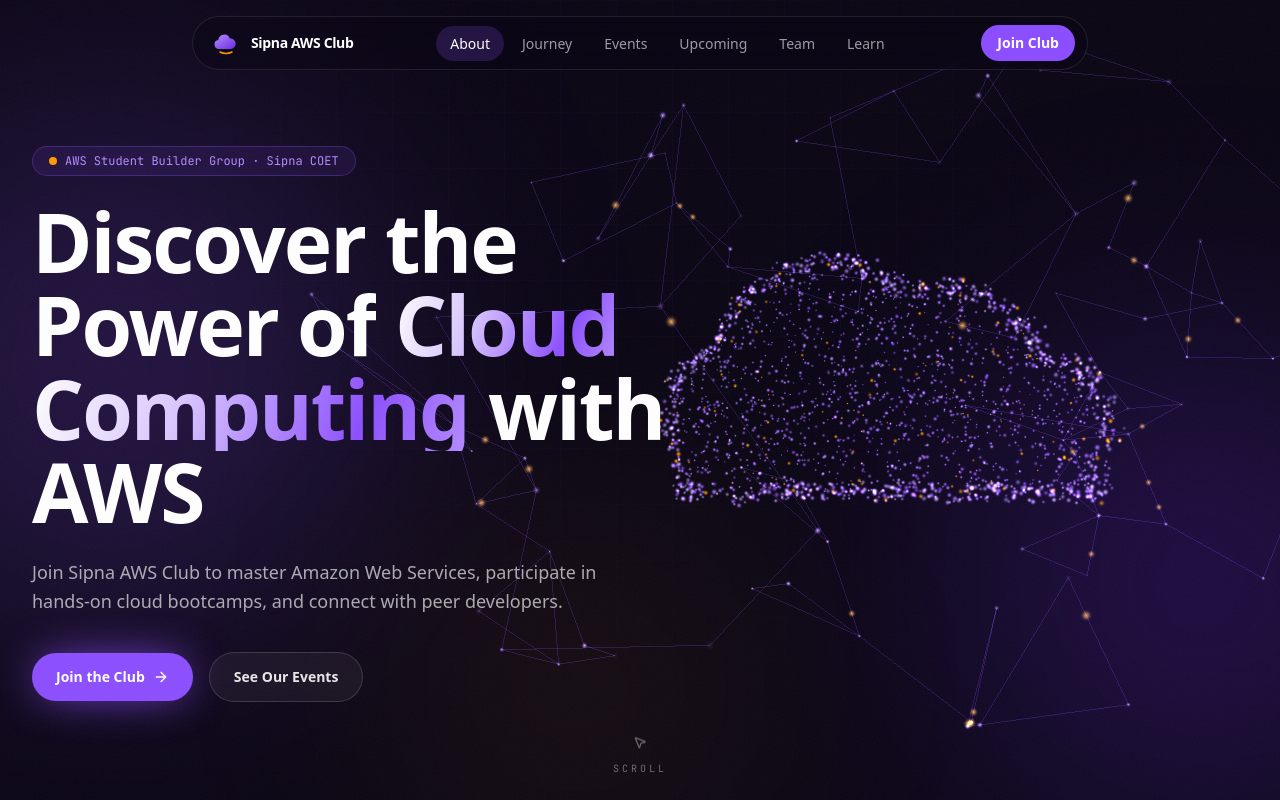
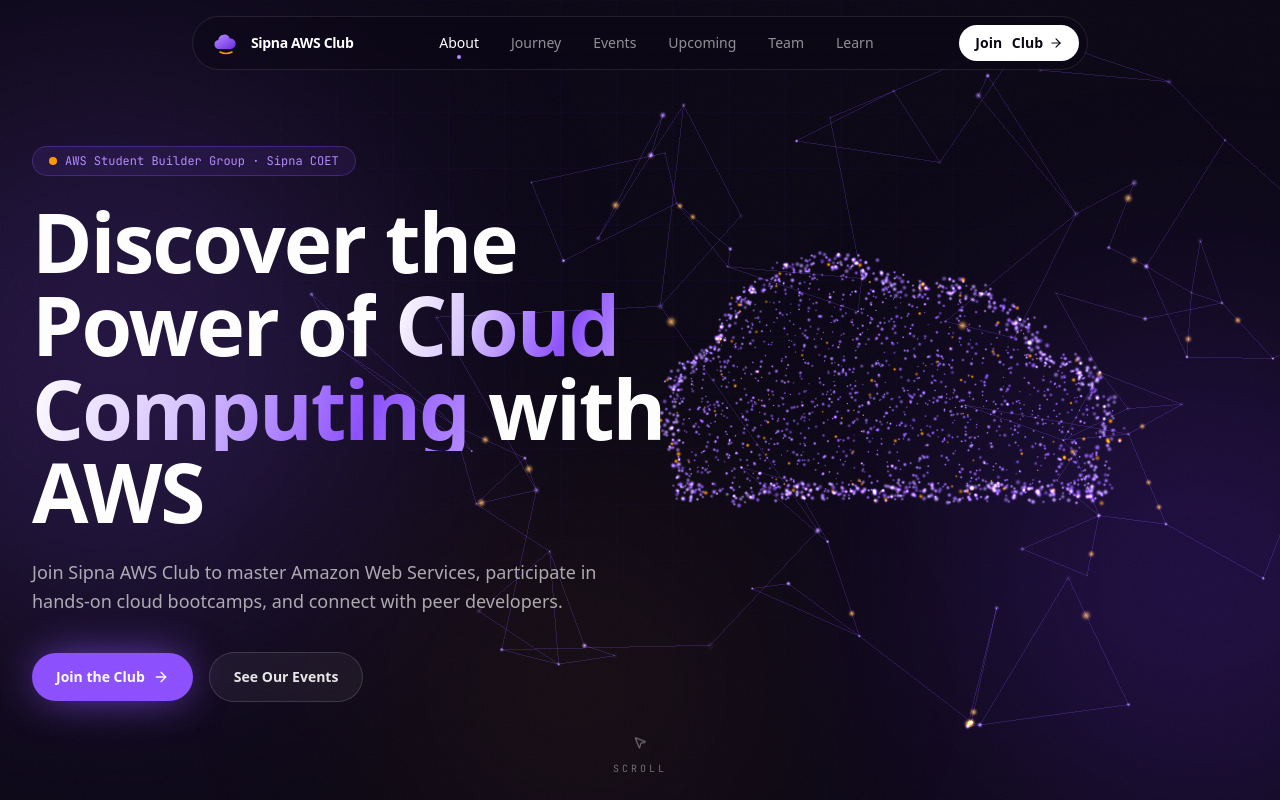
Before and after one commit to ashaydeshpande31/sipna-aws-club, a React (Vite) app: page / in a window 1280 px wide. Both pictures are taken after a click on the button "SKIP INTRO". Shown: the top 800 px of the page. Built offline with nearby package versions, Linux system fonts and the light colour scheme.

Commit message:
Update navbar: always-visible links and join button

```diff
--- a/src/components/Nav.jsx
+++ b/src/components/Nav.jsx
@@ -1,9 +1,11 @@
 import { useEffect, useRef, useState } from 'react'
-import { Menu, X } from 'lucide-react'
-import { gsap, ScrollTrigger, lockScroll, scrollToId, reducedMotion } from '../lib/scroll'
+import { ArrowRight } from 'lucide-react'
+import { gsap, ScrollTrigger, scrollToId, reducedMotion } from '../lib/scroll'
 import LogoMark from './ui/LogoMark'
 import { SITE } from '../data/site'
 
+// Same links on mobile and desktop (no hamburger menu).
+// Each one scrolls to the section with that id.
 const LINKS = [
   ['About', 'about'],
   ['Journey', 'journey'],
@@ -14,10 +16,10 @@ const LINKS = [
 ]
 
 export default function Nav({ ready }) {
-  const [open, setOpen] = useState(false)
   const [scrolled, setScrolled] = useState(false)
   const [active, setActive] = useState('')
   const root = useRef(null)
+  const list = useRef(null)
   const bar = useRef(null)
 
   // entrance + scroll progress bar
@@ -70,18 +72,15 @@ export default function Nav({ ready }) {
     return () => io.disconnect()
   }, [])
 
-  // only lock while the mobile menu is open (never on first mount, the loader owns the lock then)
+  // on phones the link row scrolls sideways: keep the active link in view
   useEffect(() => {
-    if (!open) return
-    lockScroll(true)
-    return () => lockScroll(false)
-  }, [open])
+    const el = list.current?.querySelector('[data-active="true"]')
+    if (el) el.scrollIntoView({ inline: 'center', block: 'nearest', behavior: 'smooth' })
+  }, [active])
 
   const go = (id) => (e) => {
     e.preventDefault()
-    setOpen(false)
-    // wait a tick so the menu can unlock scrolling first
-    setTimeout(() => scrollToId(id), 60)
+    scrollToId(id)
   }
 
   return (
@@ -93,80 +92,65 @@ export default function Nav({ ready }) {
         />
       </div>
 
-      <header ref={root} className="fixed inset-x-0 top-4 z-[65] flex justify-center px-4">
+      <header ref={root} className="fixed inset-x-0 top-3 z-[65] flex justify-center px-2.5 sm:top-4 sm:px-4">
         <nav
           aria-label="Main"
-          className={`flex w-full max-w-4xl items-center justify-between rounded-full border px-3 py-2 pl-4 transition-all duration-500 ${
+          className={`flex w-full max-w-4xl items-center justify-between gap-1 rounded-full border py-1.5 pl-2.5 pr-1.5 transition-all duration-500 sm:gap-3 sm:py-2 sm:pl-4 sm:pr-2 ${
             scrolled
               ? 'border-aws/30 bg-ink/80 shadow-[0_10px_40px_-10px_rgba(140,79,255,0.45)] backdrop-blur-xl'
               : 'border-white/10 bg-ink/40 backdrop-blur-md'
           }`}
         >
-          <a href="#home" onClick={go('home')} className="flex items-center gap-2.5" aria-label={`${SITE.name} home`}>
-            <LogoMark className="h-8 w-8" />
-            <span className="font-display text-sm font-semibold tracking-tight text-white">
+          {/* left: logo + name (name hides on very small phones) */}
+          <a
+            href="#home"
+            onClick={go('home')}
+            className="flex shrink-0 items-center gap-2.5"
+            aria-label={`${SITE.name} home`}
+          >
+            <LogoMark className="h-7 w-7 sm:h-8 sm:w-8" />
+            <span className="font-display hidden text-sm font-semibold tracking-tight text-white sm:inline">
               {SITE.name}
             </span>
           </a>
 
-          <ul className="hidden items-center gap-1 md:flex">
+          {/* centre: always visible, a dot marks the active section */}
+          <ul
+            ref={list}
+            className="flex min-w-0 flex-1 items-center justify-start overflow-x-auto [scrollbar-width:none] sm:justify-center sm:gap-1 [&::-webkit-scrollbar]:hidden"
+          >
             {LINKS.map(([label, id]) => (
               <li key={id}>
                 <a
                   href={`#${id}`}
                   onClick={go(id)}
-                  className={`rounded-full px-3.5 py-2 text-sm transition-colors ${
-                    active === id ? 'bg-aws/20 text-white' : 'text-white/60 hover:text-white'
+                  data-active={active === id}
+                  className={`relative block rounded-full px-2.5 py-2 text-[13px] transition-colors sm:px-3.5 sm:text-sm ${
+                    active === id ? 'text-white' : 'text-white/55 hover:text-white'
                   }`}
                 >
                   {label}
+                  <span
+                    className={`absolute bottom-0.5 left-1/2 h-1 w-1 -translate-x-1/2 rounded-full bg-aws-soft transition-all duration-300 ${
+                      active === id ? 'scale-100 opacity-100' : 'scale-0 opacity-0'
+                    }`}
+                  />
                 </a>
               </li>
             ))}
           </ul>
 
-          <div className="flex items-center gap-2">
-            <a
-              href="#join"
-              onClick={go('join')}
-              className="hidden rounded-full bg-aws px-4 py-2 text-sm font-semibold text-white transition-colors hover:bg-aws-soft hover:text-ink sm:inline-block"
-            >
-              Join Club
-            </a>
-            <button
-              type="button"
-              onClick={() => setOpen((v) => !v)}
-              aria-expanded={open}
-              aria-label={open ? 'Close menu' : 'Open menu'}
-              className="grid h-10 w-10 place-items-center rounded-full border border-white/10 bg-white/5 text-white md:hidden"
-            >
-              {open ? <X size={18} /> : <Menu size={18} />}
-            </button>
-          </div>
+          {/* right: white pill button */}
+          <a
+            href="#join"
+            onClick={go('join')}
+            className="group flex shrink-0 items-center gap-1 rounded-full bg-white px-3 py-2 text-xs font-semibold text-ink transition-colors hover:bg-aws-soft sm:gap-1.5 sm:px-4 sm:text-sm"
+          >
+            Join<span className="hidden sm:inline">&nbsp;Club</span>
+            <ArrowRight size={14} className="hidden transition-transform group-hover:translate-x-0.5 min-[400px]:block" />
+          </a>
         </nav>
       </header>
-
-      {/* mobile menu */}
-      <div
-        className={`fixed inset-0 z-[64] flex flex-col justify-center gap-2 bg-ink/95 px-8 backdrop-blur-2xl transition-all duration-500 md:hidden ${
-          open ? 'visible opacity-100' : 'invisible opacity-0'
-        }`}
-      >
-        {[...LINKS, ['Join', 'join']].map(([label, id], i) => (
-          <a
-            key={id}
-            href={`#${id}`}
-            onClick={go(id)}
-            style={{ transitionDelay: open ? `${i * 60}ms` : '0ms' }}
-            className={`font-display text-4xl font-bold text-white transition-all duration-500 ${
-              open ? 'translate-y-0 opacity-100' : 'translate-y-6 opacity-0'
-            }`}
-          >
-            <span className="mr-3 font-mono text-sm text-aws-soft">0{i + 1}</span>
-            {label}
-          </a>
-        ))}
-      </div>
     </>
   )
 }
```
